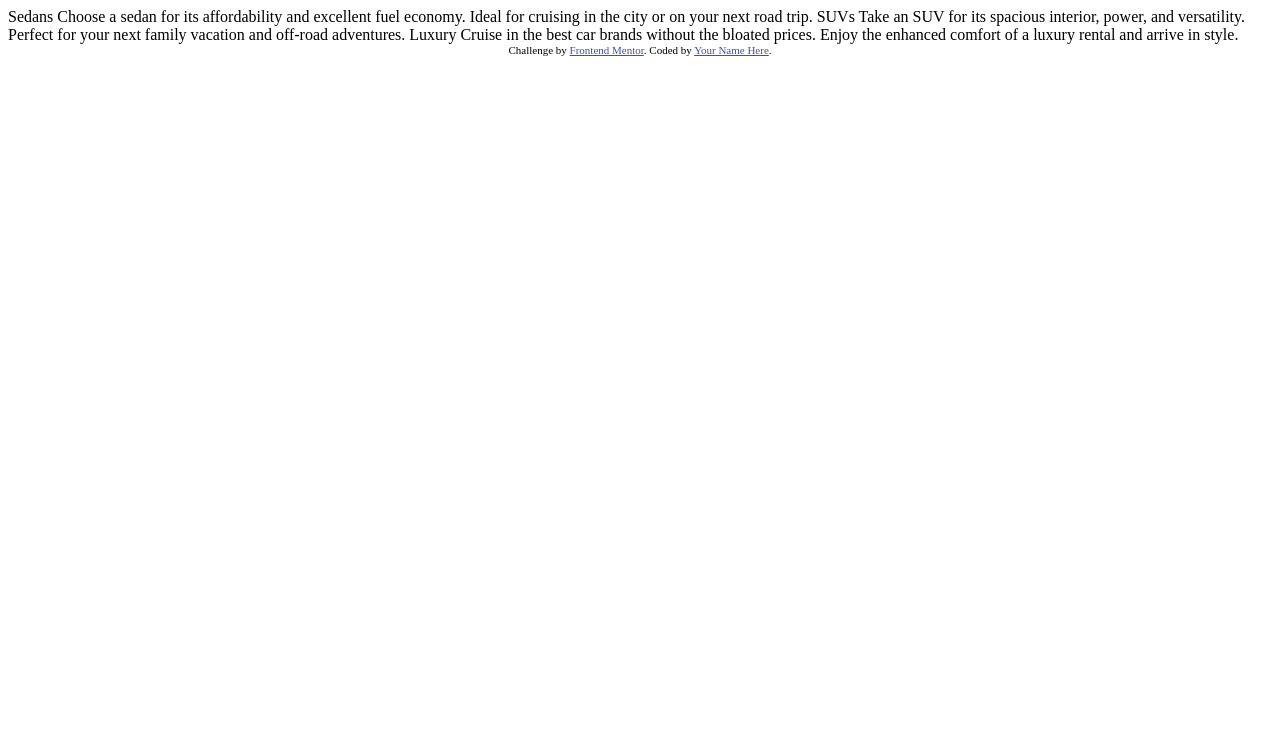
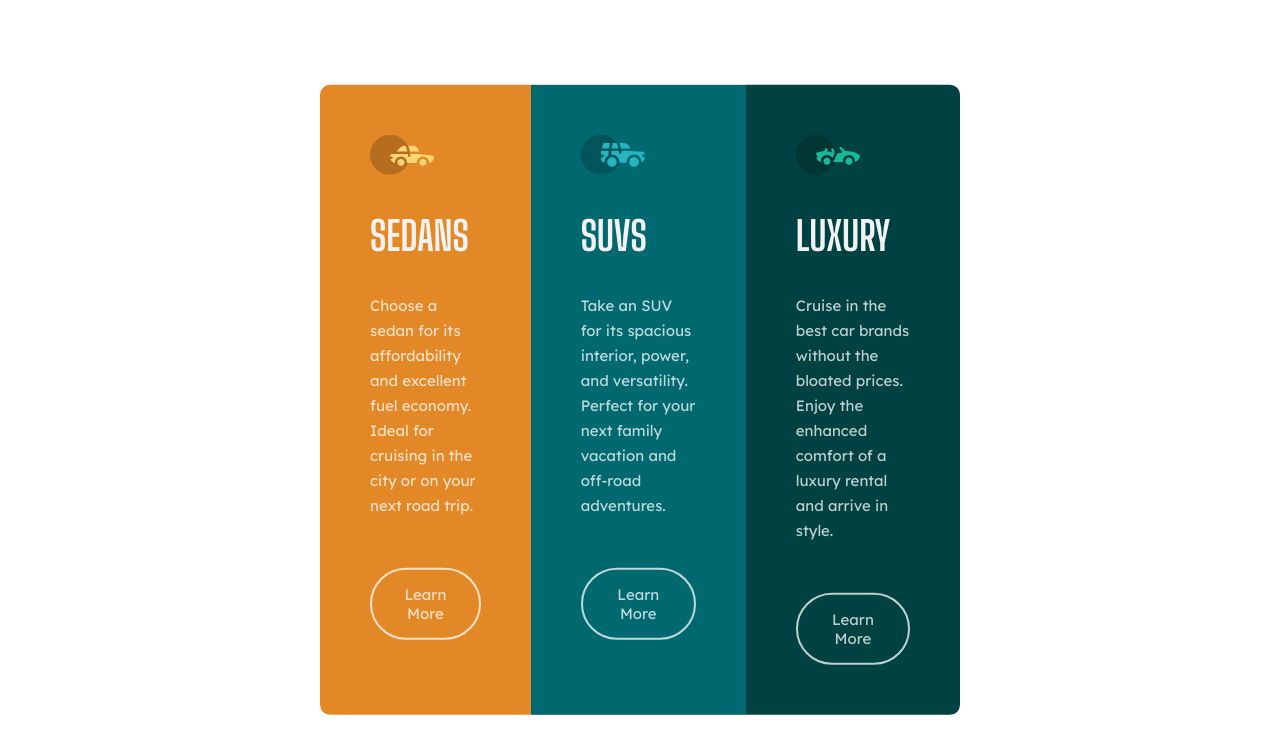
Before and after one commit to Flash-Point/Projects, a plain HTML site: page FrontendMentor/3-column-preview/index.html in a window 1280 px wide. Drawn offline with Linux system fonts and the light colour scheme.

Commit message:
Updated code on HTML & CSS files

```diff
--- /dev/null
+++ b/FrontendMentor/3-column-preview/index.css
@@ -0,0 +1,68 @@
+@import url('https://fonts.googleapis.com/css2?family=Lexend+Deca&display=swap');
+@import url('https://fonts.googleapis.com/css2?family=Big+Shoulders+Display:wght@700&display=swap');
+
+:root {
+--Bright-orange: hsl(31, 77%, 52%);
+--Dark-cyan: hsl(184, 100%, 22%);
+--Very-dark-cyan: hsl(179, 100%, 13%);
+--Transparent-white: hsla(0, 0%, 100%, 0.75);
+--Very-light-gray: hsl(0, 0%, 95%);
+}
+body {
+    font-size: 15px;
+    color: hsl(0, 0%, 95%);
+}
+
+h2 {
+    font-family: "Big Shoulders Display";
+    font-weight: 700;
+    font-size: 40px;
+    text-transform: uppercase;
+}
+p {
+    font-family: "Lexend Deca";
+    font-weight: 400;
+    color: hsla(0, 0%, 100%, 0.75);
+    line-height: 25px;
+}
+.flex-container {
+    position: absolute;
+    top: 50%;
+    left: 50%;
+    transform: translate(-50%,-50%);
+    display: flex;
+    border-radius: 20px;
+}
+.button {
+    text-align: center;
+    font-family: "Lexend Deca";
+    font-weight: 400;
+    color: hsla(0, 0%, 100%, 0.75);
+    margin-top: 50px;
+    border: 2px solid hsla(0, 0%, 100%, 0.75);
+    border-radius: 50px;
+    padding: 15px;
+}
+.button:hover{
+    cursor: pointer;
+}
+.flex-item {
+    padding: 50px;
+}
+.flex1 {
+    background-color: var(--Bright-orange);
+    border-radius: 10px 0 0 10px;
+}
+.flex2 {
+    background-color: var(--Dark-cyan);
+}
+.flex3 {
+    background-color: var(--Very-dark-cyan);
+    border-radius: 0 10px 10px 0;
+}
+
+@media (width : 375px) {
+    .flex-container {
+        flex-direction: column;
+    }
+}
--- a/FrontendMentor/3-column-preview/index.html
+++ b/FrontendMentor/3-column-preview/index.html
@@ -3,34 +3,33 @@
 <head>
   <meta charset="UTF-8">
   <meta name="viewport" content="width=device-width, initial-scale=1.0"> <!-- displays site properly based on user's device -->
-
   <link rel="icon" type="image/png" sizes="32x32" href="./images/favicon-32x32.png">
-
+  <link rel="stylesheet" href="index.css" type="text/css">
   <title>Frontend Mentor | 3-column preview card component</title>
-
-  <!-- Feel free to remove these styles or customise in your own stylesheet 👍 -->
-  <style>
-    .attribution { font-size: 11px; text-align: center; }
-    .attribution a { color: hsl(228, 45%, 44%); }
-  </style>
 </head>
 <body>
-
-  Sedans
-  Choose a sedan for its affordability and excellent fuel economy. Ideal for cruising in the city
-  or on your next road trip.
-
-  SUVs
-  Take an SUV for its spacious interior, power, and versatility. Perfect for your next family vacation
-  and off-road adventures.
-
-  Luxury
-  Cruise in the best car brands without the bloated prices. Enjoy the enhanced comfort of a luxury
-  rental and arrive in style.
-
-  <div class="attribution">
-    Challenge by <a href="https://www.frontendmentor.io?ref=challenge" target="_blank">Frontend Mentor</a>.
-    Coded by <a href="#">Your Name Here</a>.
+  <div class="flex-container">
+    <div class="flex-item flex1">
+      <img src="images/icon-sedans.svg">
+      <h2>Sedans</h2>
+      <p>Choose a sedan for its affordability and excellent fuel economy. Ideal for cruising in the city
+      or on your next road trip.</p>
+      <div class="button">Learn More</div>
+    </div>
+    <div class="flex-item flex2">
+      <img src="images/icon-suvs.svg">
+      <h2>SUVs</h2>
+      <p>Take an SUV for its spacious interior, power, and versatility. Perfect for your next family vacation
+      and off-road adventures.</p>
+      <div class="button">Learn More</div>
+    </div>
+    <div class="flex-item flex3">
+      <img src="images/icon-luxury.svg">
+      <h2>Luxury</h2>
+      <p>Cruise in the best car brands without the bloated prices. Enjoy the enhanced comfort of a luxury
+      rental and arrive in style.</p>
+      <div class="button">Learn More</div>
+    </div>
   </div>
 </body>
 </html>
```
